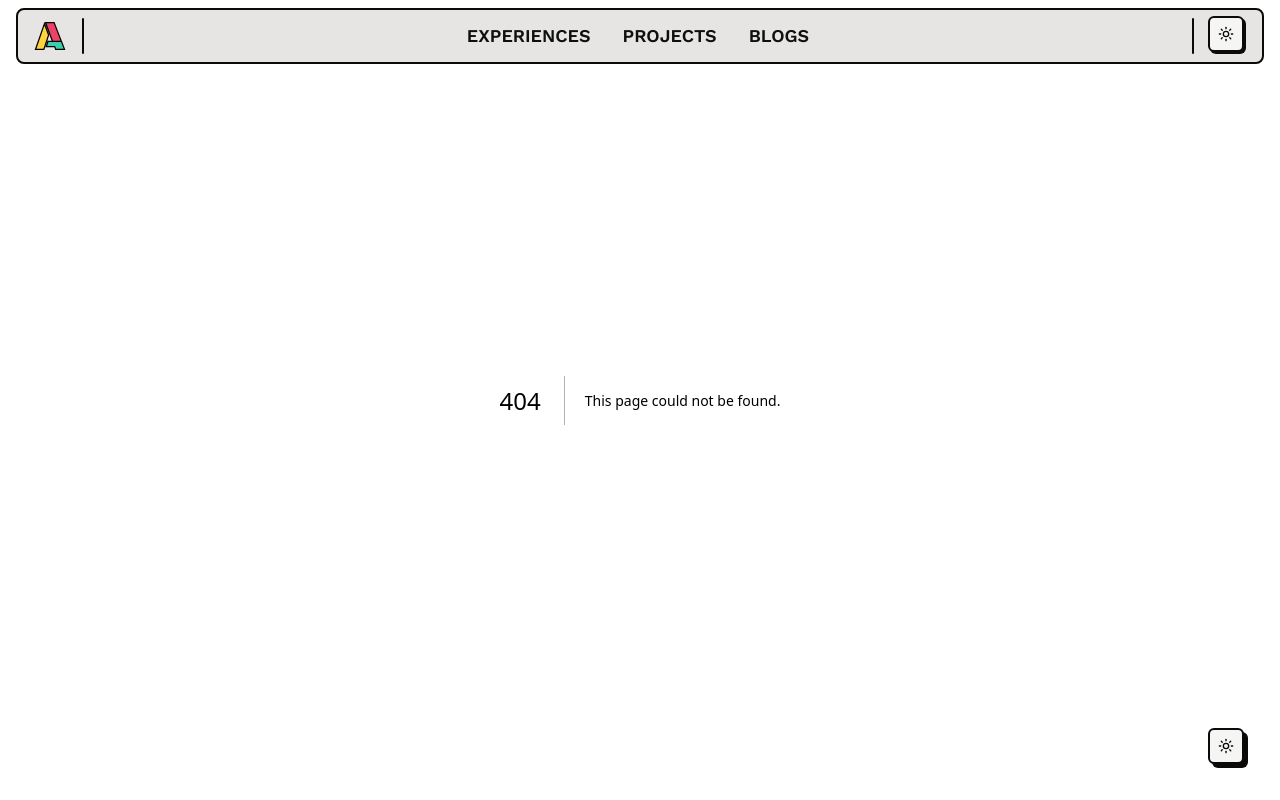
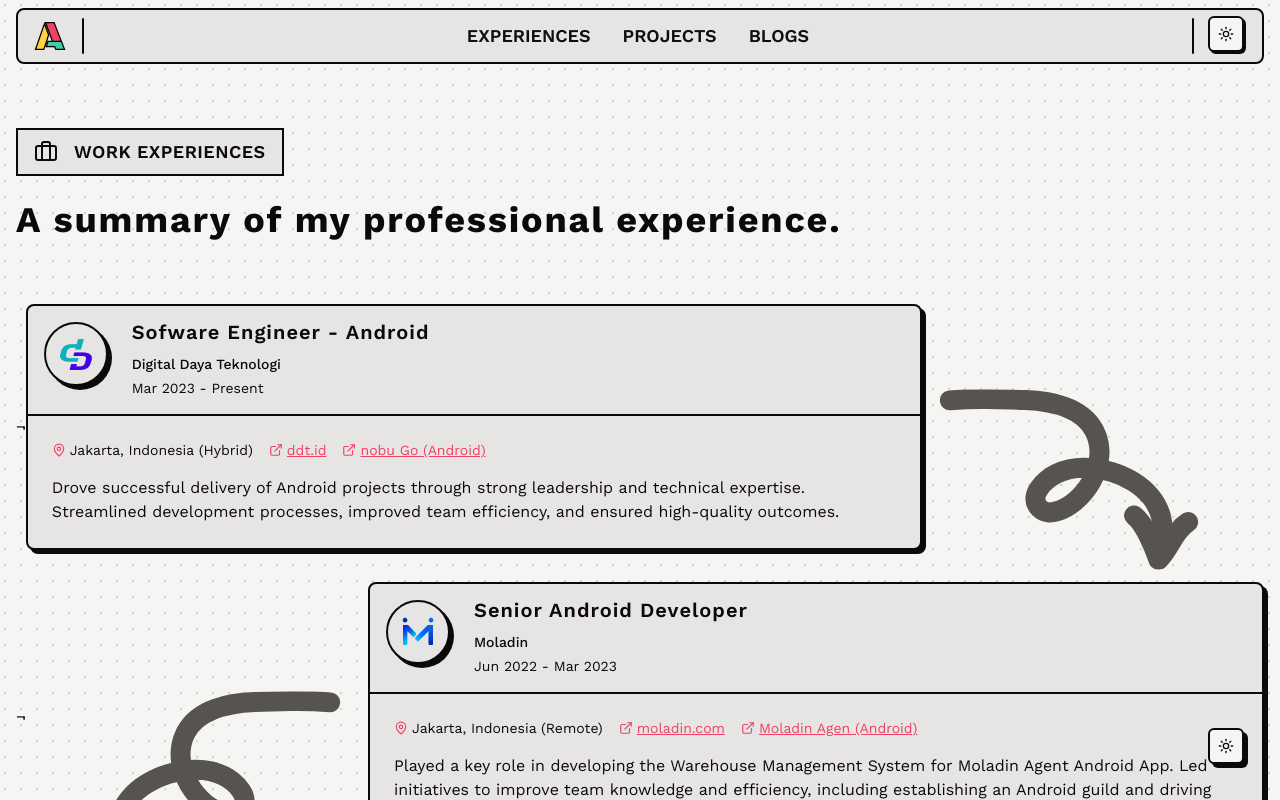
Before and after one commit to amalhanaja/webpage, a Next.js app: page /experiences in a window 1280 px wide. Before the commit this address had no page. Shown: the top 800 px of the page. Built offline with nearby package versions, Linux system fonts and the light colour scheme.

Commit message:
feat: add experiences page

```diff
--- /dev/null
+++ b/src/app/experiences/page.tsx
@@ -0,0 +1,9 @@
+import { Experiences } from '@/components/blocks/experiences';
+import { getExperiences } from '@/service/experience';
+
+export default function ExperiencesPage() {
+	const experiences = getExperiences();
+	return (
+		<Experiences experiences={experiences} />
+	);
+};
--- a/src/components/blocks/experiences.tsx
+++ b/src/components/blocks/experiences.tsx
@@ -10,6 +10,7 @@
 import { cn } from '@/lib/utils';
 import { ArrowLeftToBottom } from '@/components/ui/arrow-left-to-bottom';
 import { Experience } from '@/service/experience';
+import { HeroHighlight } from '@/components/ui/hero-highlight';
 
 type ExperiencesProps = {
 	experiences: Experience[]
@@ -21,11 +22,11 @@
 	isLast: boolean
 }) => {
 	return (
-		<div className="flex flex-row items-center">¬
+		<div className="flex flex-row items-center relative">¬
 			{index % 2 === 1 && !isLast && (<div className="hidden xl:block"><ArrowLeftToBottom
-				className="stroke-stone-600 dark:stroke-stone-300 scale-y-[400%] scale-x-[400%] translate-x-[250%]" /></div>)}
+				className="absolute stroke-stone-600 dark:stroke-stone-300 scale-y-[400%] scale-x-[400%] translate-x-[250%] left-0 bottom-12" /></div>)}
 			<Card
-				className={cn('flex flex-col bg-netral max-w-4xl justify-self-end', index % 2 === 0 ? 'me-auto' : 'ms-auto')}>
+				className={cn('flex flex-col bg-card max-w-4xl justify-self-end', index % 2 === 0 ? 'me-auto' : 'ms-auto')}>
 				<div className="flex flex-row gap-6 p-4">
 					<div className="h-16 aspect-square shadow border-2 rounded-full flex items-center justify-center bg-card">
 						{experience.logo ? (
@@ -59,21 +60,21 @@
 				</CardContent>
 			</Card>
 			{index % 2 == 0 && !isLast && (<div className="hidden xl:block"><ArrowLeftToBottom
-				className="stroke-stone-600 dark:stroke-stone-300 scale-y-[400%] -scale-x-[400%] -translate-x-[250%]" /></div>)}
+				className="absolute stroke-stone-600 dark:stroke-stone-300 scale-y-[400%] -scale-x-[400%] -translate-x-[250%] right-0 bottom-12" /></div>)}
 		</div>
 	);
 };
 
 export const Experiences = ({ experiences }: ExperiencesProps) => {
 	return (
-		<section id="experiences" className="bg-stone-300 dark:bg-stone-800 bg-grid-cylinder">
-			<div className="w-full max-w-screen-xl mx-auto px-4 py-24 flex flex-col">
-				<SectionTitle className="uppercase bg-netral">
+		<section id="experiences">
+			<HeroHighlight className="w-full max-w-screen-xl mx-auto px-4 py-32 flex flex-col">
+				<SectionTitle className="uppercase bg-card">
 					<Briefcase />
 					<h2>Work Experiences</h2>
 				</SectionTitle>
 				<h3 className="text-4xl tracking-wider font-bold mt-6">A summary of my professional experience.</h3>
-				<div className="flex flex-col gap-4 mt-16 w-full">
+				<div className="flex flex-col gap-8 mt-16 w-full">
 					{experiences.map((experience, index) => {
 						return (
 							<ExperienceItem
@@ -83,10 +84,10 @@
 								isLast={experiences.length - 1 == index} />);
 					})}
 				</div>
-				<div className="mt-8">
-					<Button className="uppercase" variant="primary">View Full Resume <ExternalLink /></Button>
+				<div className="mt-8 flex flex-col items-center">
+					<Button className="uppercase w-fit" variant="primary">View Full Resume <ExternalLink /></Button>
 				</div>
-			</div>
+			</HeroHighlight>
 		</section>
 	);
 };
--- a/src/components/blocks/footer.tsx
+++ b/src/components/blocks/footer.tsx
@@ -12,8 +12,8 @@
 
 export const Footer = () => {
 	return (
-		<footer className="bg-netral text-netral-foreground py-12 border-t-2">
-			<div className="container grid grid-cols-1 md:grid-cols-3 gap-8 mx-4 md:mx-auto max-w-screen-xl">
+		<footer className="bg-card text-card-foreground py-12 border-t-2">
+			<div className="grid grid-cols-1 md:grid-cols-3 gap-8 mx-4 md:mx-auto max-w-screen-xl">
 				<div>
 					<h2 className="text-xl font-bold">ALFIAN AKMAL HANANTIO</h2>
 					<p className="text-sm mt-2">Software Engineer</p>
--- a/src/components/blocks/nav.tsx
+++ b/src/components/blocks/nav.tsx
@@ -76,7 +76,7 @@
 		>
 			<div className="bg-card border-2 p-2 rounded-lg mx-auto w-fit sm:flex sm:w-full max-w-screen-xl">
 				<div className="justify-center items-center mx-2 hidden sm:flex">
-					<Link href="/public"><Logo className="size-8" /></Link>
+					<Link href="/"><Logo className="size-8" /></Link>
 				</div>
 				<Separator orientation="vertical" className="hidden sm:block mx-2" />
 				<div className="flex-1">
```
